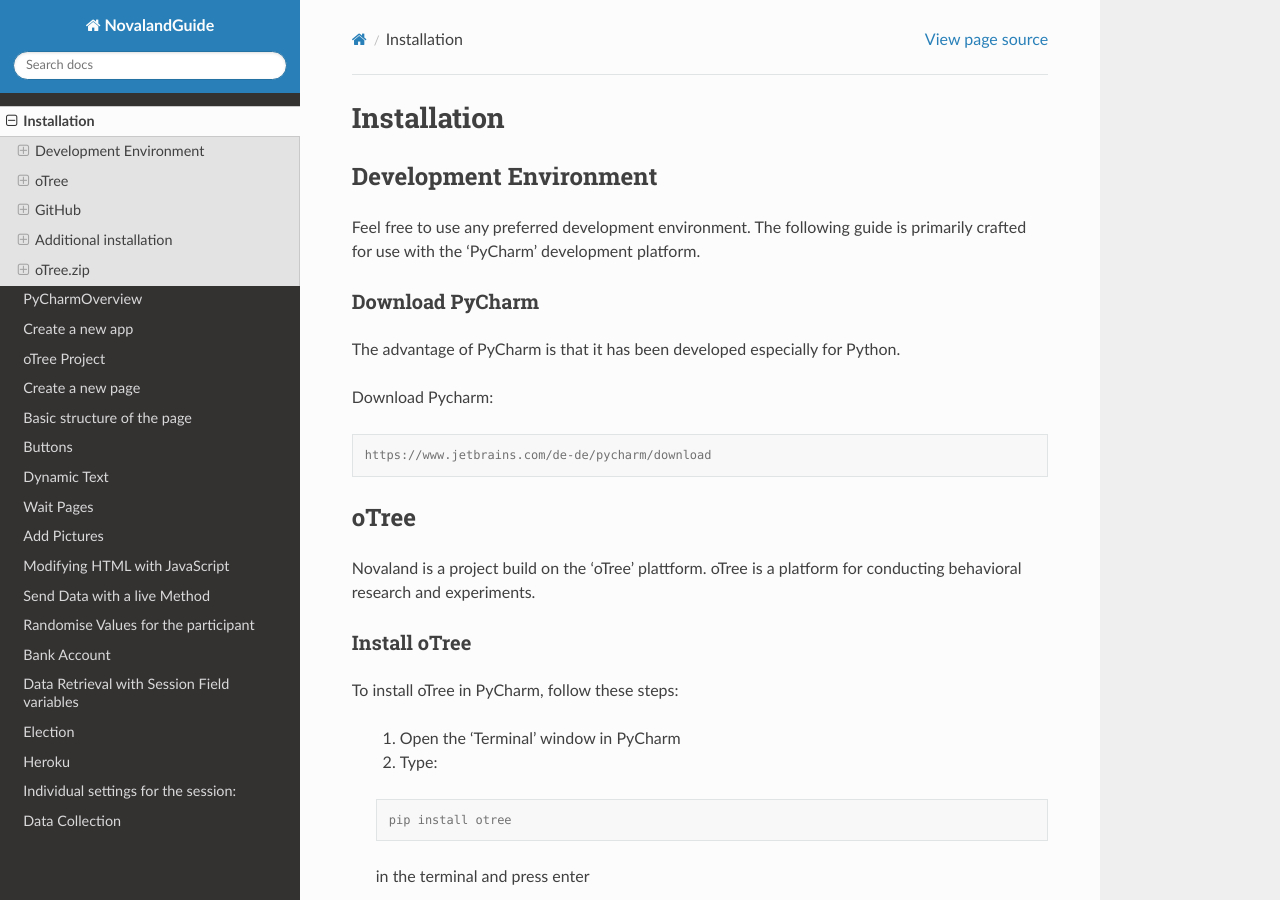
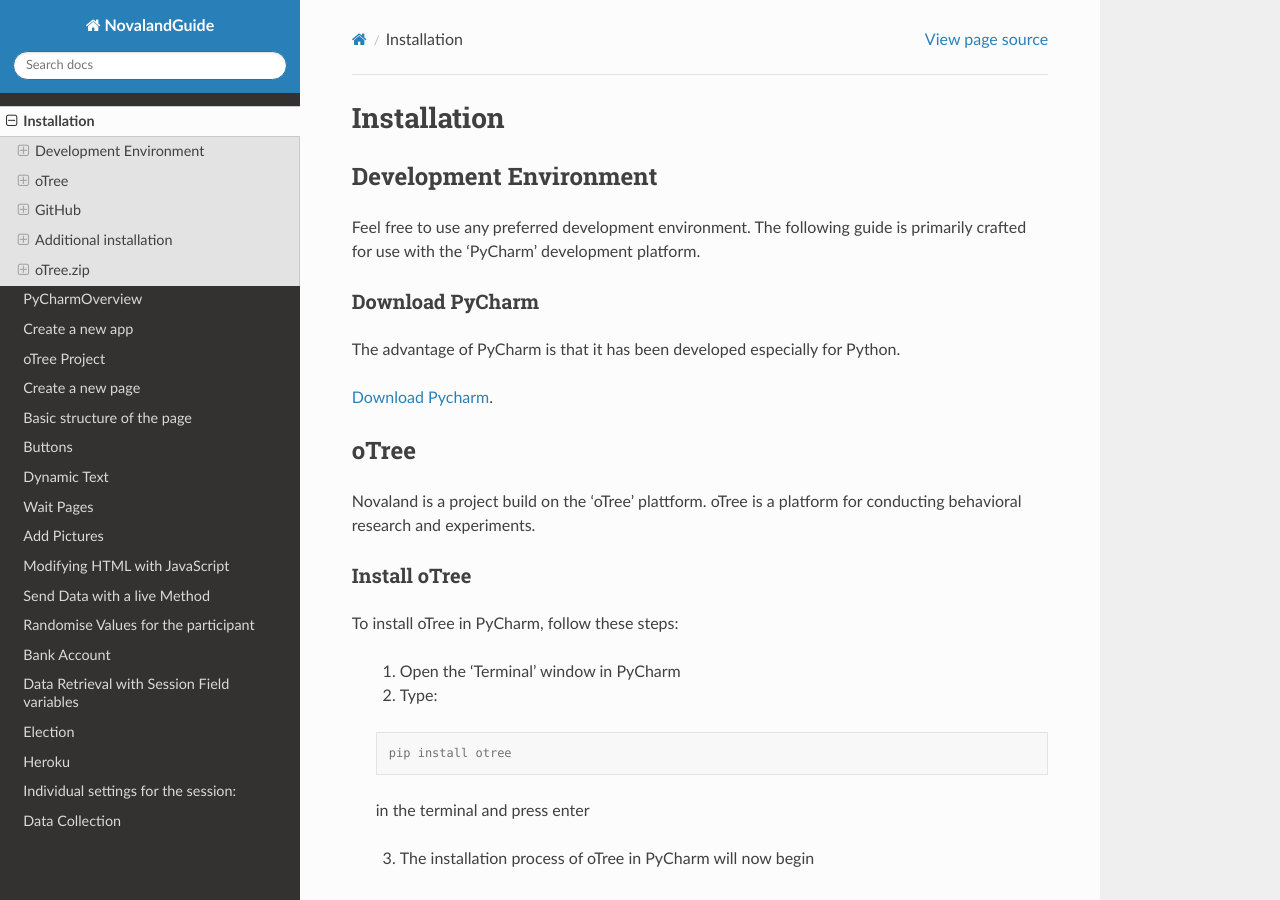
Before and after one commit to EmpPowiUDE/NovalandGuide, a Sphinx documentation site: the page built from docs/source/installation.rst, in a window 1280 px wide and 900 px high. Built offline with Sphinx 7.4.7 and the Read the Docs theme 2.0.0, drawn with Linux system fonts in a browser that asks for light colours.

Commit message:
Add first Link

```diff
--- a/docs/source/conf.py
+++ b/docs/source/conf.py
@@ -19,7 +19,8 @@
 # -- General configuration ---------------------------------------------------
 # https://www.sphinx-doc.org/en/master/usage/configuration.html#general-configuration
 
-extensions = []
+extensions = ['sphinx.ext.autosectionlabel']
+autosectionlabel_prefix_document = True
 
 templates_path = ['_templates']
 exclude_patterns = []
@@ -31,3 +32,7 @@
 
 html_theme = 'sphinx_rtd_theme'
 html_static_path = ['_static']
+
+html_context = {
+    'pycharm_download_url': 'https://www.jetbrains.com/de-de/pycharm/download',
+}
--- a/docs/source/installation.rst
+++ b/docs/source/installation.rst
@@ -7,15 +7,13 @@
 Feel free to use any preferred development environment.
 The following guide is primarily crafted for use with the 'PyCharm' development platform.
 
+.. _pycharm-download:
+
 Download PyCharm
 ------------------------
 The advantage of PyCharm is that it has been developed especially for Python.
 
-Download Pycharm:
-
-.. code-block:: console
-
-    https://www.jetbrains.com/de-de/pycharm/download
+`Download Pycharm <{{ html_context['pycharm_download_url'] }}>`_.
 
 oTree
 ========================
```
